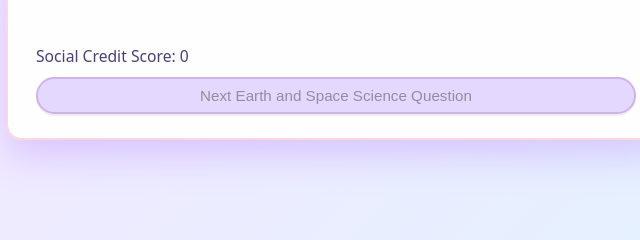
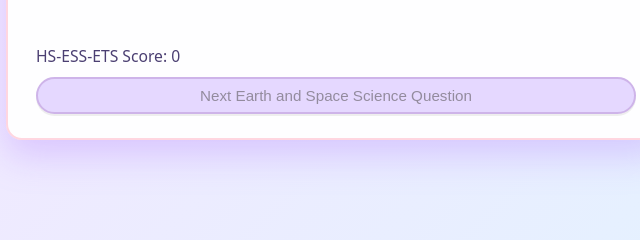
Before and after one commit to rlawry/ETS-aesthetics, a plain HTML site: page index.html in a window 1280 px wide. Shown: the part 494-734 px from the top of the page, 304-944 px from the left. Drawn offline with Linux system fonts and the light colour scheme.

Commit message:
Fix HTML encoding issues in index.html

```diff
--- a/index.html
+++ b/index.html
@@ -208,7 +208,7 @@
         <div id="feedback" class="feedback"></div>
 
         <div class="score-row">
-            <div id="score">Social Credit Score: 0</div>
+            <div id="score">HS-ESS-ETS Score: 0</div>
             <div id="emoji" class="emoji"></div>
         </div>
 
@@ -351,7 +351,7 @@
         }
 
         function updateScoreDisplay() {
-            scoreEl.textContent = "Social Credit Score: " + socialCredit;
+            scoreEl.textContent = "HS-ESS-ETS Score: " + socialCredit;
             updateEmoji();
         }
 
```
